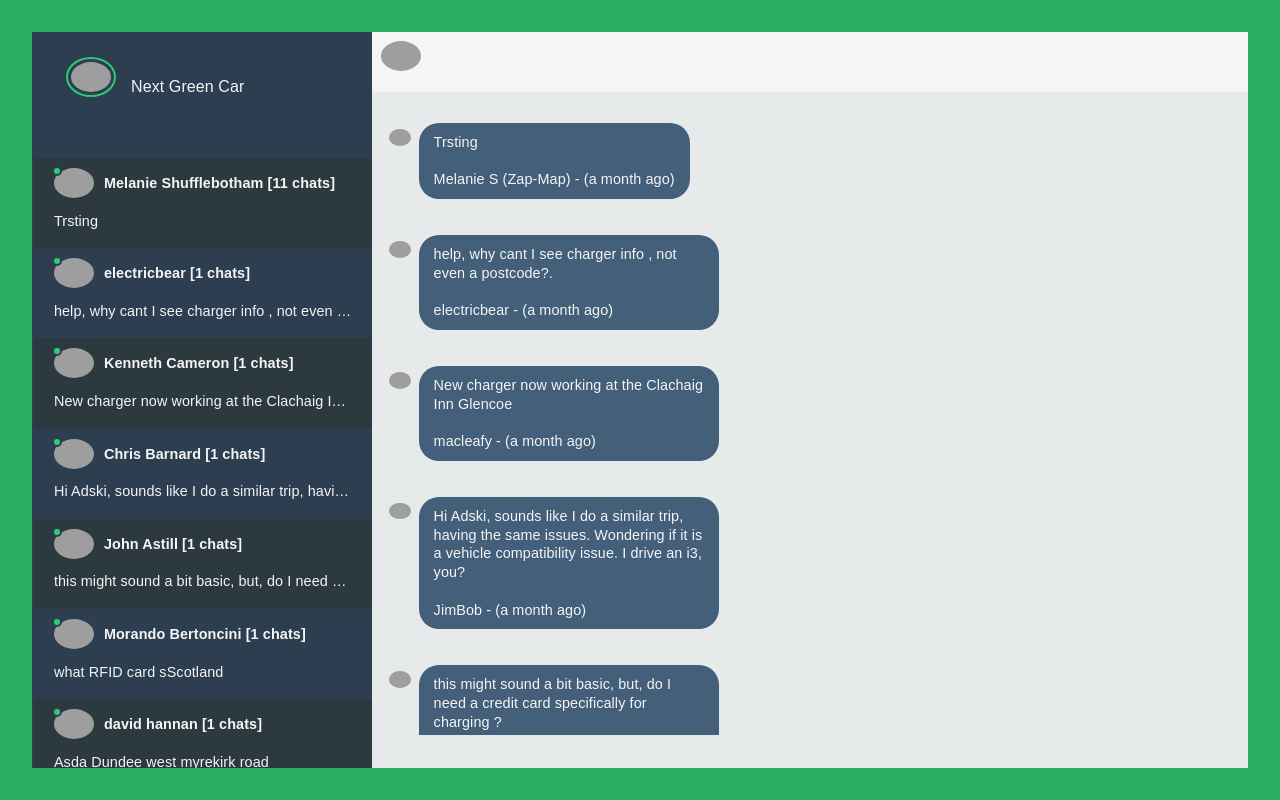
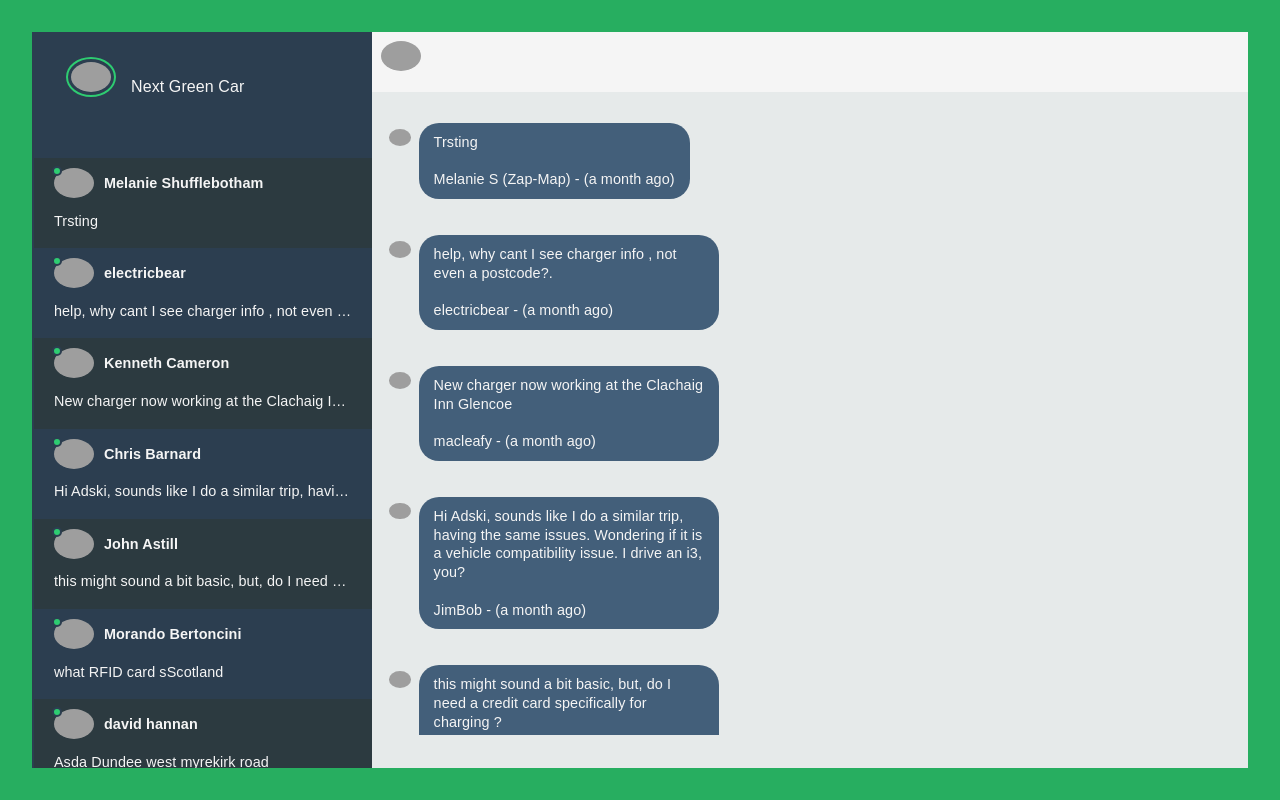
Before and after one commit to khalidmunir/react-boot4, a React (Create React App) app: page / in a window 1280 px wide. Built offline with nearby package versions, Linux system fonts and the light colour scheme; grey boxes are pictures that could not be loaded.

Commit message:
removed chat count

```diff
--- a/src/components/sideBarUserList.js
+++ b/src/components/sideBarUserList.js
@@ -13,7 +13,7 @@ class SideBarUserList extends Component {
                 <span className="contact-status online"></span>
                 <img src={user.url} alt={user.fullname} />
                 <div className="meta">
-                    <p className="name">{user.fullname}  [{user.userChatList.length} chats]</p>
+                    <p className="name">{user.fullname}</p>
                     <p className="preview">{user.userChatList[0].comment}</p>
                 </div>
             </div>
```
